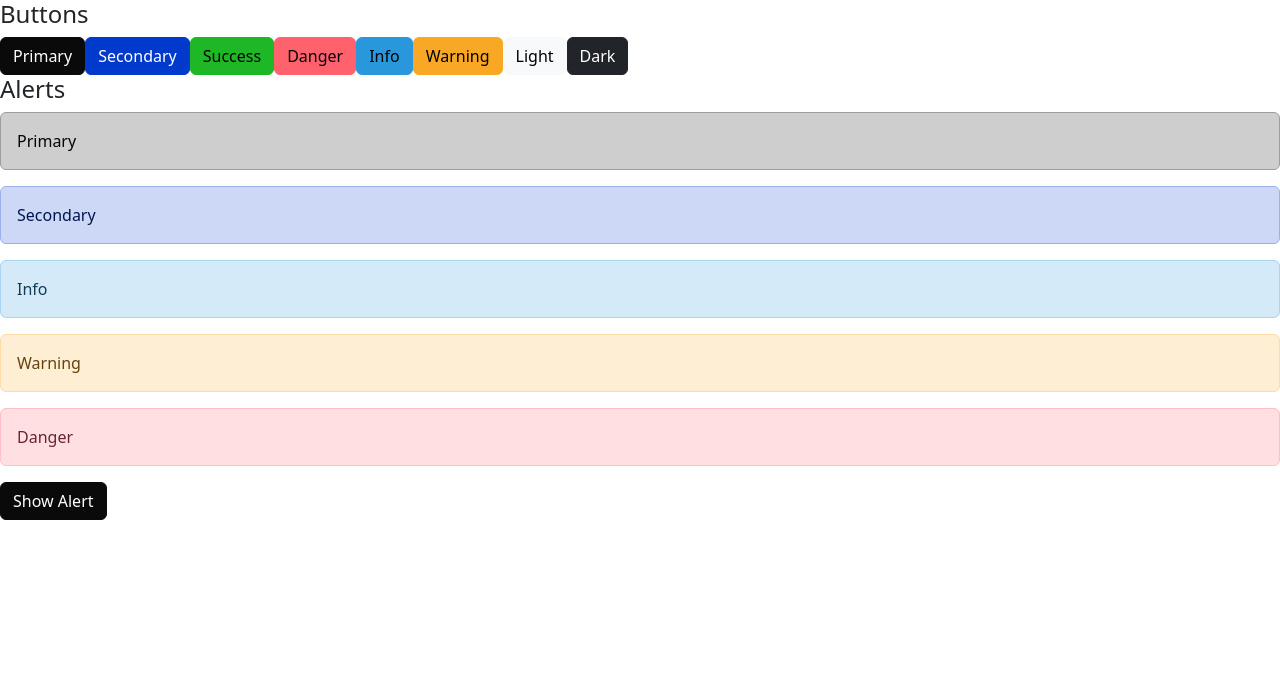
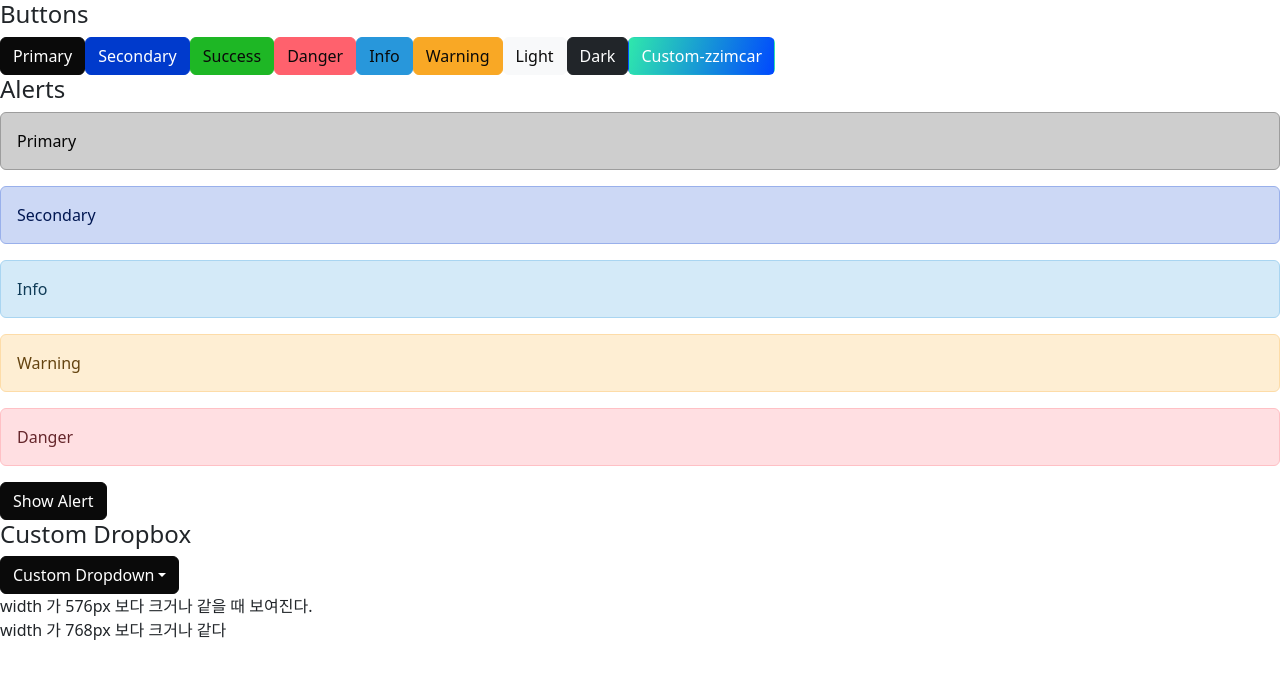
Before and after one commit to alohaymee/study-nextjs, a Next.js app: page /sample in a window 1280 px wide. Shown: the top 676 px of the page. Built offline with nearby package versions, Linux system fonts and the light colour scheme.

Commit message:
bootstrap test

```diff
--- a/app/(bootstrap)/layout.tsx
+++ b/app/(bootstrap)/layout.tsx
@@ -1,8 +1,5 @@
 import './styles/global.scss';
+
 export default function BootstrapLayout({ children }: { children: React.ReactNode }) {
-  return (
-    <>
-      <div>{children}</div>
-    </>
-  );
+  return <div>{children}</div>;
 }
--- a/app/(bootstrap)/sample/breakpoints.tsx
+++ b/app/(bootstrap)/sample/breakpoints.tsx
@@ -0,0 +1,14 @@
+import { ThemeProvider } from 'react-bootstrap';
+
+export default function BreakpointSample() {
+  return (
+    <>
+      <ThemeProvider breakpoints={['sm']}>
+        <div>width 가 576px 보다 크거나 같을 때 보여진다.</div>
+      </ThemeProvider>
+      <ThemeProvider breakpoints={['md']}>
+        <div>width 가 768px 보다 크거나 같다</div>
+      </ThemeProvider>
+    </>
+  );
+}
--- a/app/(bootstrap)/sample/buttons.tsx
+++ b/app/(bootstrap)/sample/buttons.tsx
@@ -12,6 +12,7 @@ export default function ButtonSample() {
       <Button variant={'warning'}>Warning</Button>
       <Button variant={'light'}>Light</Button>
       <Button variant={'dark'}>Dark</Button>
+      <Button variant={'zzimcar'}>Custom-zzimcar</Button>
     </>
   );
 }
--- a/app/(bootstrap)/sample/colorModes.tsx
+++ b/app/(bootstrap)/sample/colorModes.tsx
@@ -0,0 +1,14 @@
+'use client';
+import { Dropdown, DropdownButton } from 'react-bootstrap';
+
+export default function ColorModeSample() {
+  return (
+    <>
+      <h4>Custom Dropbox</h4>
+      <DropdownButton title={'Custom Dropdown'} data-bs-theme={'zzimcar'}>
+        <Dropdown.Item>Marry</Dropdown.Item>
+        <Dropdown.Item>Christmas</Dropdown.Item>
+      </DropdownButton>
+    </>
+  );
+}
--- a/app/(bootstrap)/sample/page.tsx
+++ b/app/(bootstrap)/sample/page.tsx
@@ -1,11 +1,15 @@
 import ButtonSample from './buttons';
 import AlertSample from '@/app/(bootstrap)/sample/alerts';
+import ColorModeSample from '@/app/(bootstrap)/sample/colorModes';
+import BreakpointSample from '@/app/(bootstrap)/sample/breakpoints';
 
 export default function page() {
   return (
     <>
       <ButtonSample></ButtonSample>
       <AlertSample></AlertSample>
+      <ColorModeSample></ColorModeSample>
+      <BreakpointSample></BreakpointSample>
     </>
   );
 }
--- a/app/(bootstrap)/styles/bootstrap-custom.scss
+++ b/app/(bootstrap)/styles/bootstrap-custom.scss
@@ -5,5 +5,42 @@ $success: #1EB725;
 $info: #2897DB;
 $warning: #F9A825;
 $danger: #FF616D;
+$white: #FFFFFF;
+$black: #0A0A0A;
 
 @import '~bootstrap/scss/bootstrap';
+
+.btn-zzimcar {
+  color: $white;
+  background-image: linear-gradient(107deg, #2FE8AC 0%, #0048FF 100%);
+}
+
+.btn-zzimcar:hover {
+  color: $white;
+  background-image: linear-gradient(43deg, #2FE8AC 0%, #0048FF 100%);
+}
+
+.btn-zzimcar:active {
+  color: $white !important;
+  border: 1px solid #0048FF !important;
+  background-image: linear-gradient(43deg, #2FE8AC 0%, #0048FF 100%);
+}
+
+[data-bs-theme='zzimcar'] {
+  --bs-body-color: $white;
+  --bs-body-color-rgb: #{to-rgb($white)};
+  --bs-body-bg: $blue;
+  --bs-body-bg-rgb: #{to-rgb($blue)};
+  --bs-tertiary-bg: #{$blue-600};
+
+  .dropdown-menu {
+    --bs-dropdown-bg: #{mix($blue-500, $blue-600)};
+    --bs-dropdown-link-active-bg: #{$blue-700};
+    --bs-dropdown-color: $white;
+  }
+
+  .dropdown-item {
+    color: $white;
+  }
+
+}
```
